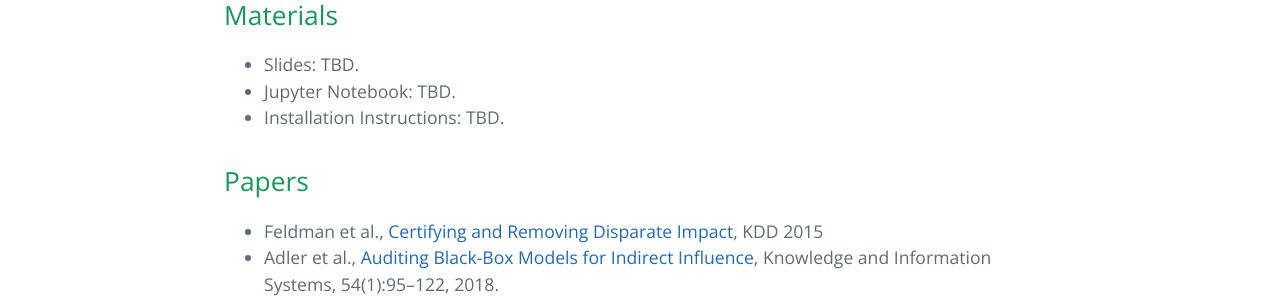
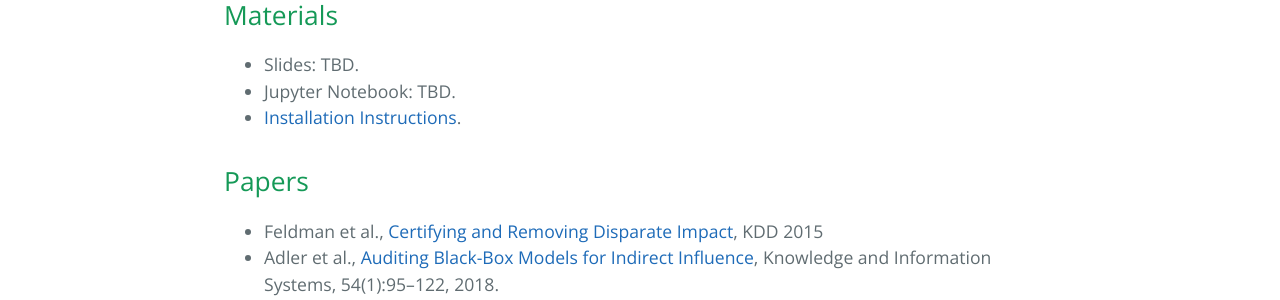
Before and after one commit to algofairness/fatconference-2018-auditing-tutorial, a Jekyll site: the page built from index.md, in a window 1280 px wide. Shown: the part 986-1286 px from the top of the page. Built offline with Jekyll 4.4.1, drawn with Linux system fonts in a browser that asks for light colours.

Commit message:
update install link

```diff
--- a/index.md
+++ b/index.md
@@ -33,7 +33,7 @@ how tutorial attendees can use this method in their own datasets.
 
 * Slides: TBD.
 * Jupyter Notebook: TBD.
-* Installation Instructions: TBD.
+* [Installation Instructions](install.html).
 
 ## Papers
 
```
